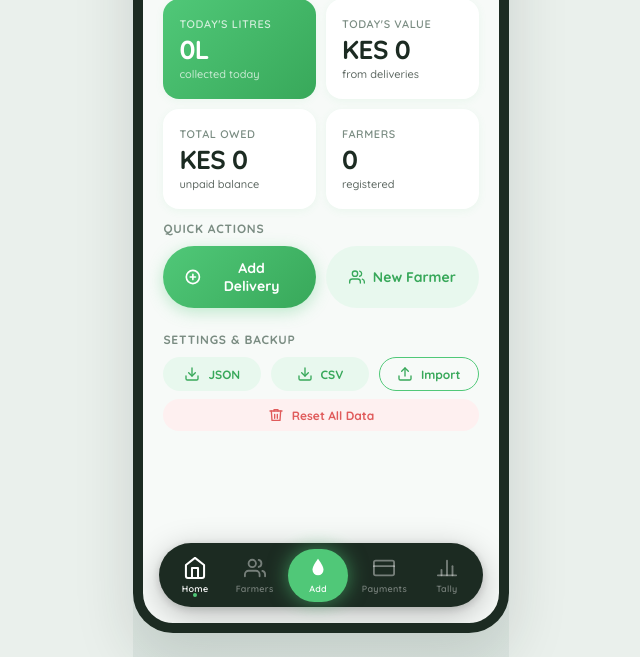
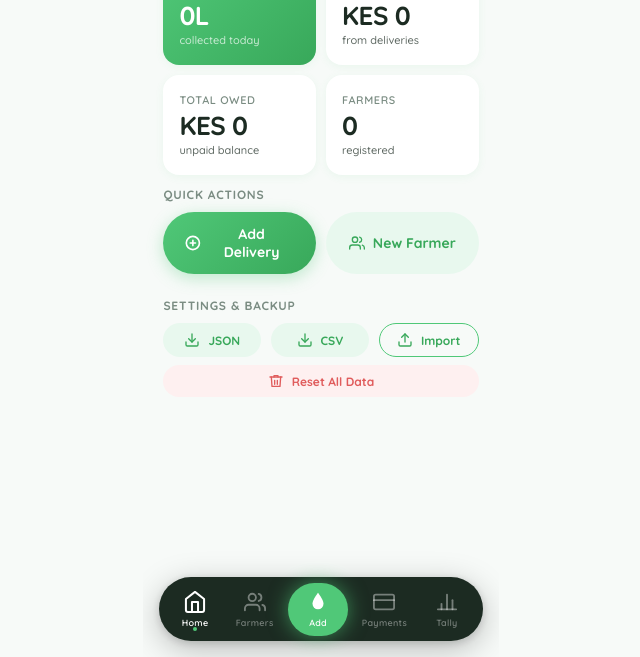
Before and after one commit to lennykaris/milk-by-rinjoya, a website built with Vite: page index.html in a window 1280 px wide. Shown: the part 143-800 px from the top of the page, without its empty margins (319-959 px from the left). Built offline with nearby package versions, Linux system fonts and the light colour scheme.

Commit message:
style: remove simulated phone border and device mockup framing

```diff
--- a/src/style.css
+++ b/src/style.css
@@ -26,7 +26,7 @@
 
 html, body {
   height: 100%;
-  background: #EAF0EC; /* Premium surrounding backdrop on desktop */
+  background: var(--bg);
   font-family: 'Quicksand', system-ui, sans-serif;
   font-size: 16px;
   color: var(--text);
@@ -42,28 +42,12 @@ html, body {
 #app {
   width: 100%;
   max-width: 420px;
-  height: 100%;
-  max-height: 100dvh;
+  height: 100dvh;
   position: relative;
   display: flex;
   flex-direction: column;
   background: var(--bg);
   overflow: hidden;
-  box-shadow: 0 10px 40px rgba(0,0,0,0.06);
-}
-
-/* For modern high-end phones and desktop display */
-@media (min-width: 425px) {
-  body {
-    background: radial-gradient(circle at 50% 50%, #F0F5F2 0%, #DCE6E1 100%);
-  }
-  #app {
-    height: 860px;
-    max-height: 94dvh;
-    border-radius: 40px;
-    border: 10px solid #1C2B22; /* Sleek mock device border */
-    box-shadow: 0 25px 60px rgba(28,43,34,0.15);
-  }
 }
 
 /* ─── Views ─────────────────────────────────────────────────────────────────── */
```
